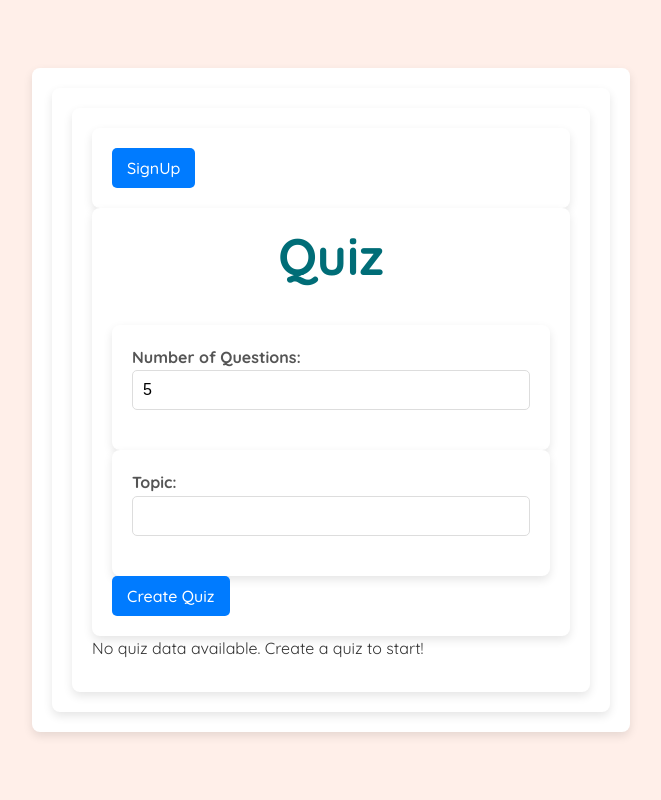
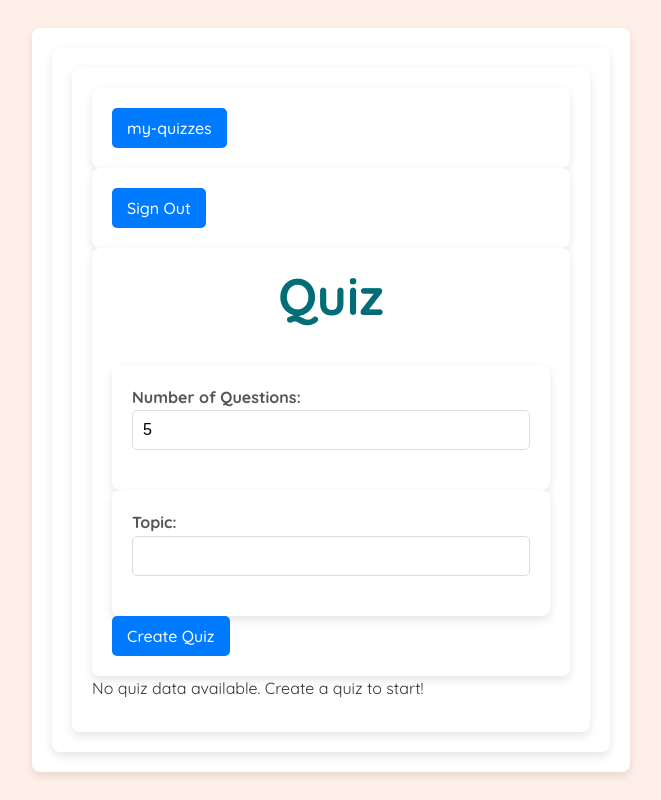
Before and after one commit to DebbieHeller/QuizCreator, a React (Vite) app in the folder Front/: page / in a window 1280 px wide. Shown: the whole page, without its empty margins (309-970 px from the left). Built offline with nearby package versions, Linux system fonts and the light colour scheme.

Commit message:
save the data

```diff
--- a/Front/src/App.jsx
+++ b/Front/src/App.jsx
@@ -15,7 +15,7 @@ function App() {
         <UserContext.Provider value={{ user, setUser }}>
           {/* ניתוב לכל העמודים */}
           <Routes>
-          <Route path="/" element={<Quiz />} /> {/* עמוד ברירת המחדל */}
+            <Route path="/" element={<Quiz />} />
             <Route path="/signup" element={<SignUp />} />
             <Route path="/login" element={<Login />} />
           </Routes>
--- a/Front/src/pages/Quiz.jsx
+++ b/Front/src/pages/Quiz.jsx
@@ -1,21 +1,29 @@
-import React, { useState } from "react";
+import React, { useState, useEffect, useContext } from "react";
 import { useNavigate } from "react-router-dom";
 import SingleQuestion from "../components/SingleQuestion";
+import { UserContext } from '../App'; // ייבוא של UserContext
 
 function Quiz() {
-  const [quizContent, setQuizContent] = useState([]); // Store quiz questions
-  const [topic, setTopic] = useState(""); // Quiz topic
-  const [userAnswers, setUserAnswers] = useState({}); // Track user-selected answers
-  const [feedback, setFeedback] = useState({}); // Track feedback for each question
-  const [score, setScore] = useState(null); // Track the total score
+  const [quizContent, setQuizContent] = useState(null);
+  const [topic, setTopic] = useState("");
+  const [userAnswers, setUserAnswers] = useState({});
+  const [feedback, setFeedback] = useState({});
+  const { user, setUser } = useContext(UserContext); // שימוש ב-context
+  const [score, setScore] = useState(null);
   const navigate = useNavigate();
 
+  useEffect(() => {
+    if (quizContent?.quizData?.length > 0) {
+      console.log("Quiz content updated:", quizContent.quizData);
+    }
+  }, [quizContent]);
+
   const handleQuizCreated = (quizData, topic) => {
-    setQuizContent(quizData); // Update quiz questions
-    setTopic(topic); // Update quiz topic
-    setUserAnswers({}); // Reset user answers
-    setFeedback({}); // Reset feedback
-    setScore(null); // Reset score
+    setQuizContent(quizData); // Store the entire object
+    setTopic(topic);
+    setUserAnswers({});
+    setFeedback({});
+    setScore(null);
   };
 
   const handleAnswerChange = (questionIndex, selectedAnswer) => {
@@ -25,18 +33,15 @@ function Quiz() {
     });
   };
 
-  const handleSignUpClick=()=>{
-    navigate('/SignUp');
-  }
+  const handleSubmitQuiz = () => {
+    if (!quizContent?.quizData) return;
 
-  const handleSubmitQuiz = () => {
     let correctCount = 0;
     const newFeedback = {};
 
-    quizContent.forEach((question, index) => {
+    quizContent.quizData.forEach((question, index) => {
       const correctAnswer = question.correctAnswer;
       const userAnswer = userAnswers[index];
-
       if (userAnswer === correctAnswer) {
         correctCount++;
         newFeedback[index] = "Correct! 🎉";
@@ -46,32 +51,62 @@ function Quiz() {
     });
 
     setFeedback(newFeedback);
+    const totalScore = (100 / quizContent.quizData.length) * correctCount;
+    setScore(totalScore.toFixed(2));
+  };
 
-    // Calculate the score: (100 / total questions) * correct answers
-    const totalScore = (100 / quizContent.length) * correctCount;
-    setScore(totalScore.toFixed(2)); // Round to 2 decimal places
+  const handleSignOut = () => {
+    setUser(null); // התנתקות מהמשתמש
+    navigate('/'); // ניווט לעמוד הבית אחרי התנתקות
+  };
+
+  const handleSignUpClick = () => {
+    navigate('/SignUp');
+  };
+
+  const handleMyQuizzesClick = () => {
+    navigate('/myQuizzes'); // ניווט לעמוד "הבחנים שלי"
   };
 
   return (
     <div>
+      {/* הצגת כפתור SIGN UP אם אין משתמש מחובר */}
+      {!user && (
+        <div className="SignUp">
+          <button onClick={handleSignUpClick}>SignUp</button>
+        </div>
+      )}
 
-      <div className="SignUp">
-        <button onClick={handleSignUpClick}>SignUp</button>
-      </div>
+      {/* הצגת כפתור "הבחנים שלי" אם יש משתמש מחובר */}
+      {user && (
+        <div className="my-quizzes">
+          <button onClick={handleMyQuizzesClick}>my-quizzes</button>
+        </div>
+      )}
+
+      {/* הצגת כפתור "Sign Out" אם יש משתמש מחובר */}
+      {user && (
+        <div className="sign-out">
+          <button onClick={handleSignOut}>Sign Out</button>
+        </div>
+      )}
+
       <SingleQuestion onQuizCreated={handleQuizCreated} />
 
-      {quizContent.length > 0 && (
+
+      {quizContent?.quizData && quizContent.quizData.length > 0 ? (
         <div className="quiz-container">
           <h2>Quiz on "{topic}"</h2>
-          {quizContent.map((question, index) => (
+          {quizContent.quizData.map((question, index) => (
             <div
               key={index}
-              className={`single-question ${feedback[index]?.includes("Correct")
-                ? "correct"
-                : feedback[index]?.includes("Incorrect")
+              className={`single-question ${
+                feedback[index]?.includes("Correct")
+                  ? "correct"
+                  : feedback[index]?.includes("Incorrect")
                   ? "incorrect"
                   : ""
-                }`}
+              }`}
             >
               <p>
                 <strong>Q{index + 1}:</strong> {question.question}
@@ -103,8 +138,9 @@ function Quiz() {
             </div>
           )}
         </div>
+      ) : (
+        <p>No quiz data available. Create a quiz to start!</p>
       )}
-      {quizContent.length === 0 && <p>No quiz data available. Create a quiz to start!</p>}
     </div>
   );
 }
```
Also changed, not shown: 1 other file (tests, documents, lock files or other folders). Lines whose indentation alone changed are shown as unchanged.
